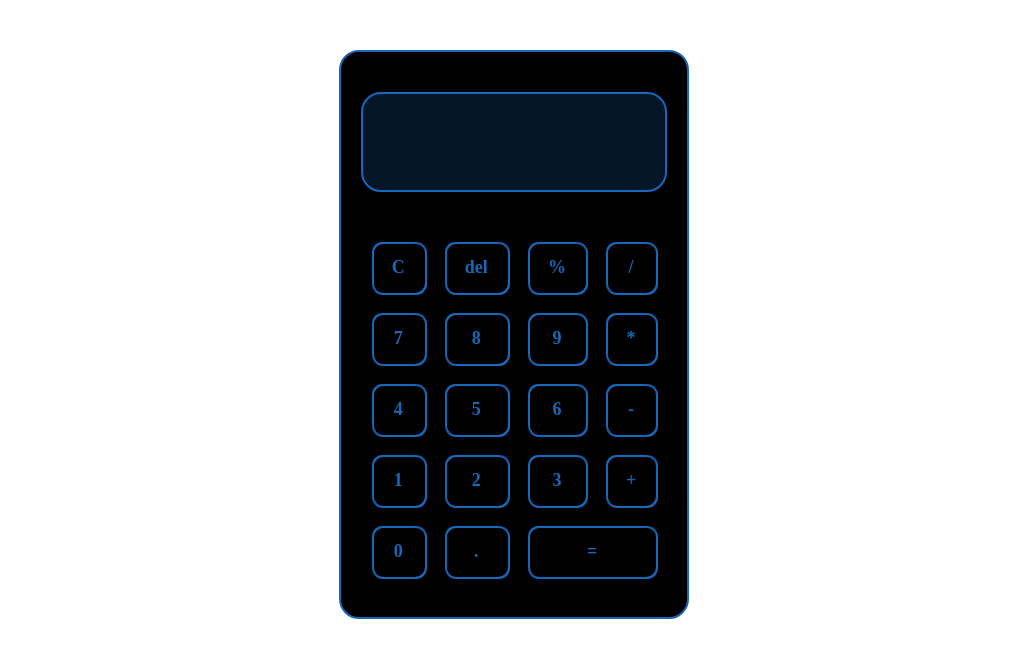
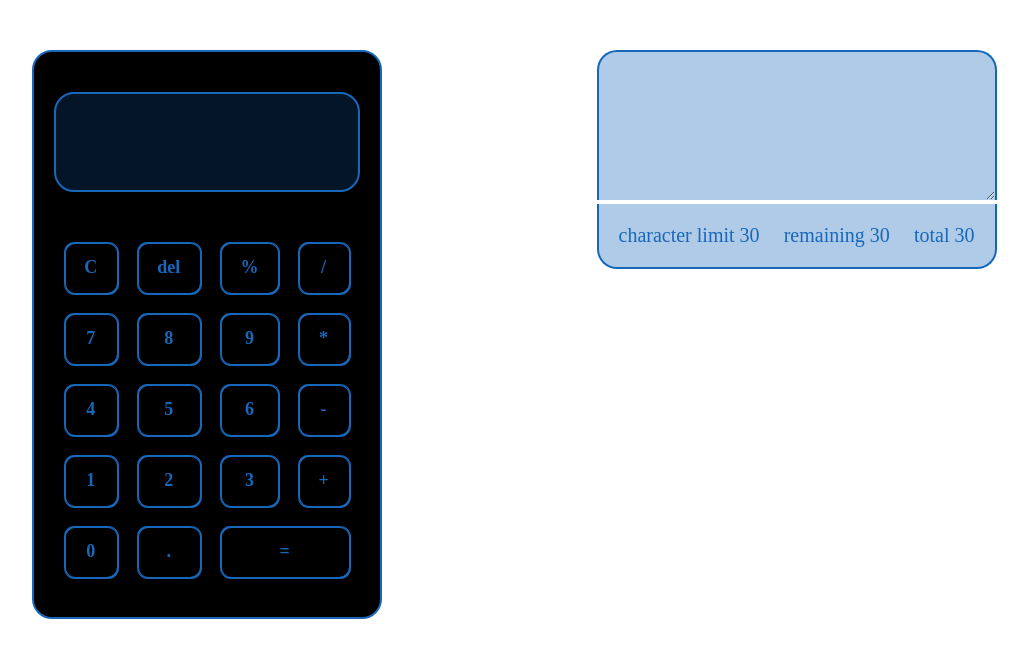
Before and after one commit to golam-kibriya123/js-hw, a plain HTML site: page index.html in a window 1280 px wide. Shown: the whole page, without its empty margins (126-1154 px from the left). Drawn offline with Linux system fonts and the light colour scheme.

Commit message:
added character counter

```diff
--- a/index.html
+++ b/index.html
@@ -41,7 +41,17 @@
         </section>
 
 
-
+        <!-- Counting -->
+        <section class="Counting">
+            <textarea name="" id=""></textarea>
+            <div class="info">
+                <ol>
+                    <li> character limit <span id="limit">30</span></li>
+                    <li> remaining <span id="limit">30</span></li>
+                    <li>total <span id="limit">30</span> </li>
+                </ol>
+            </div>
+        </section>
     </main>
 
 
--- a/style.css
+++ b/style.css
@@ -10,12 +10,13 @@
 
 main {
     display: flex;
-    align-items: center;
-    justify-content: center;
-    align-items: center;
-    justify-content: center;
+    flex-direction: row;
+    flex-wrap: wrap;
+    align-items: start;
+    justify-content: space-around;
     width: 100%;
     padding: 50px;
+    row-gap: 30px;
 }
 
 .calculator {
@@ -82,3 +83,49 @@ main {
     box-shadow: inset -1px -1px 5px -1px, -1px -1px 5px -1px;
 
 }
+
+/* Counting */
+.Counting {
+    height: 300px;
+    width: 400px;
+}
+
+.Counting textarea {
+    background: rgba(23, 104, 186, 0.34);
+    border: 2px solid rgb(23, 104, 186);
+    border-bottom: none;
+    width: 100%;
+    min-height: 150px;
+    font-size: 20px;
+    color: rgb(23, 104, 186);
+    letter-spacing: 1px;
+    text-transform: uppercase;
+    padding: 10px;
+    font-weight: bold;
+    font-family: "ZCOOL QingKe HuangYou", sans-serif;
+    border-radius: 20px 20px 0 0;
+}
+
+.Counting textarea:focus {
+    outline: none;
+}
+
+
+.Counting .info {
+    background: rgba(23, 104, 186, 0.34);
+    color: rgb(23, 104, 186);
+    border: 2px solid rgb(23, 104, 186); border-top: none;
+    border-radius: 0 0 20px 20px;
+    width: 100%;
+    padding: 20px;
+    font-size: 20px;
+}
+
+.Counting .info ol {
+    list-style: none;
+    display: flex;
+    flex-direction: row;
+    justify-content: space-between;
+}
+
+.Counting .info {}
```
